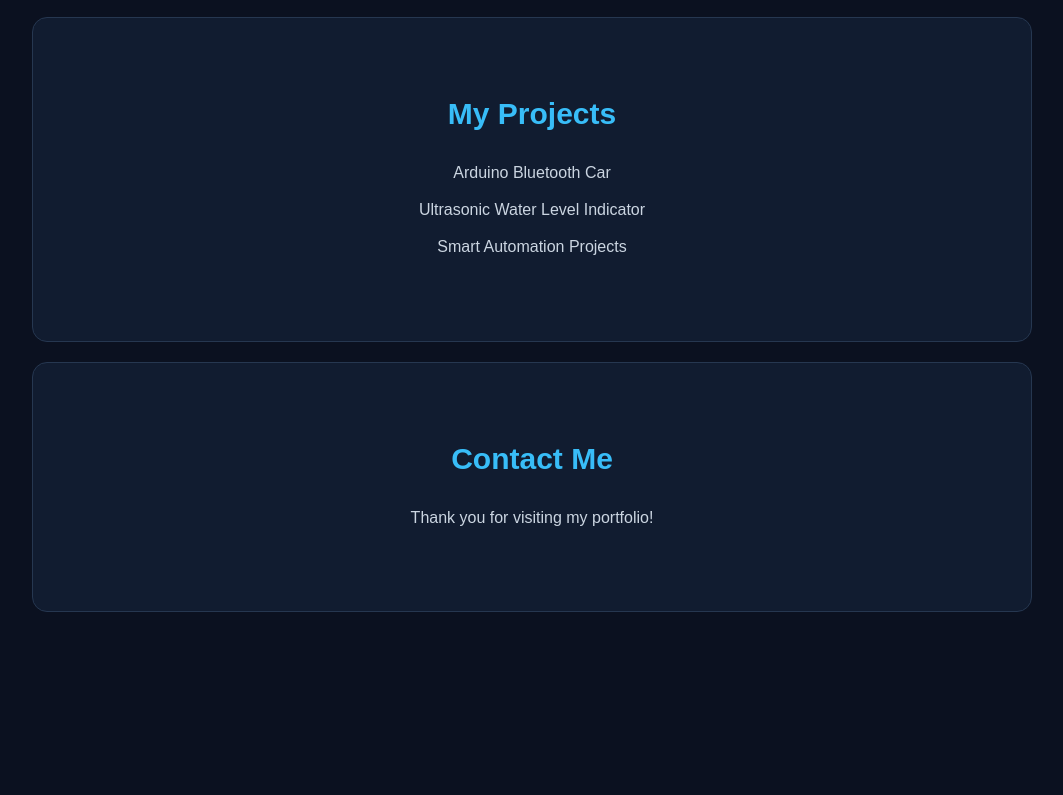
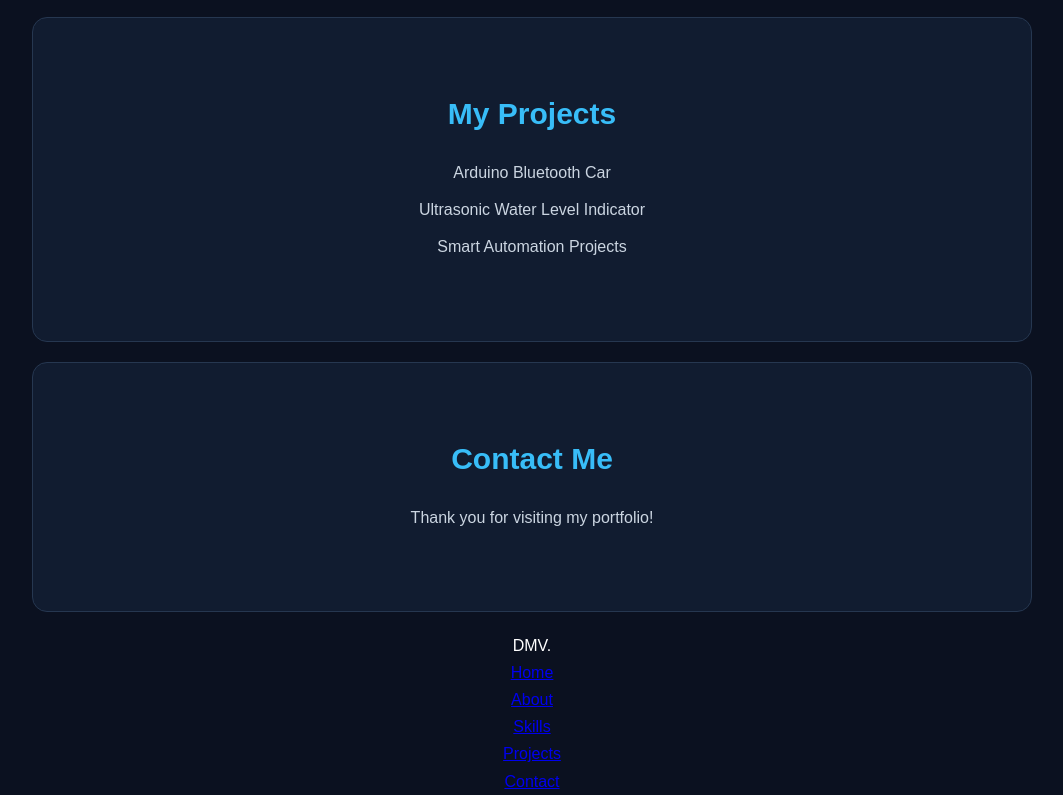
Before and after one commit to mvdharaneeshmvdharaneesh143-sketch/dharaneesh-portfolio, a plain HTML site: page index.html in a window 1280 px wide. Shown: the part 1335-2130 px from the top of the page, without its empty margins (108-1171 px from the left). Before the commit the page ends 1967 px from the top, so only its background shows below. Drawn offline with Linux system fonts and the light colour scheme.

Commit message:
Add navigation bar to index.htmlAdd portfolio navigation bar
Added a navigation bar with links to different sections.

```diff
--- a/index.html
+++ b/index.html
@@ -48,5 +48,20 @@
         <p>Thank you for visiting my portfolio!</p>
     </section>
 
+<!-- NAVIGATION BAR -->
+<nav class="navbar">
+
+    <div class="logo">DMV.</div>
+
+    <ul class="nav-links">
+        <li><a href="#home">Home</a></li>
+        <li><a href="#about">About</a></li>
+        <li><a href="#skills">Skills</a></li>
+        <li><a href="#projects">Projects</a></li>
+        <li><a href="#contact">Contact</a></li>
+    </ul>
+
+</nav>
+
 </body>
 </html>
```
